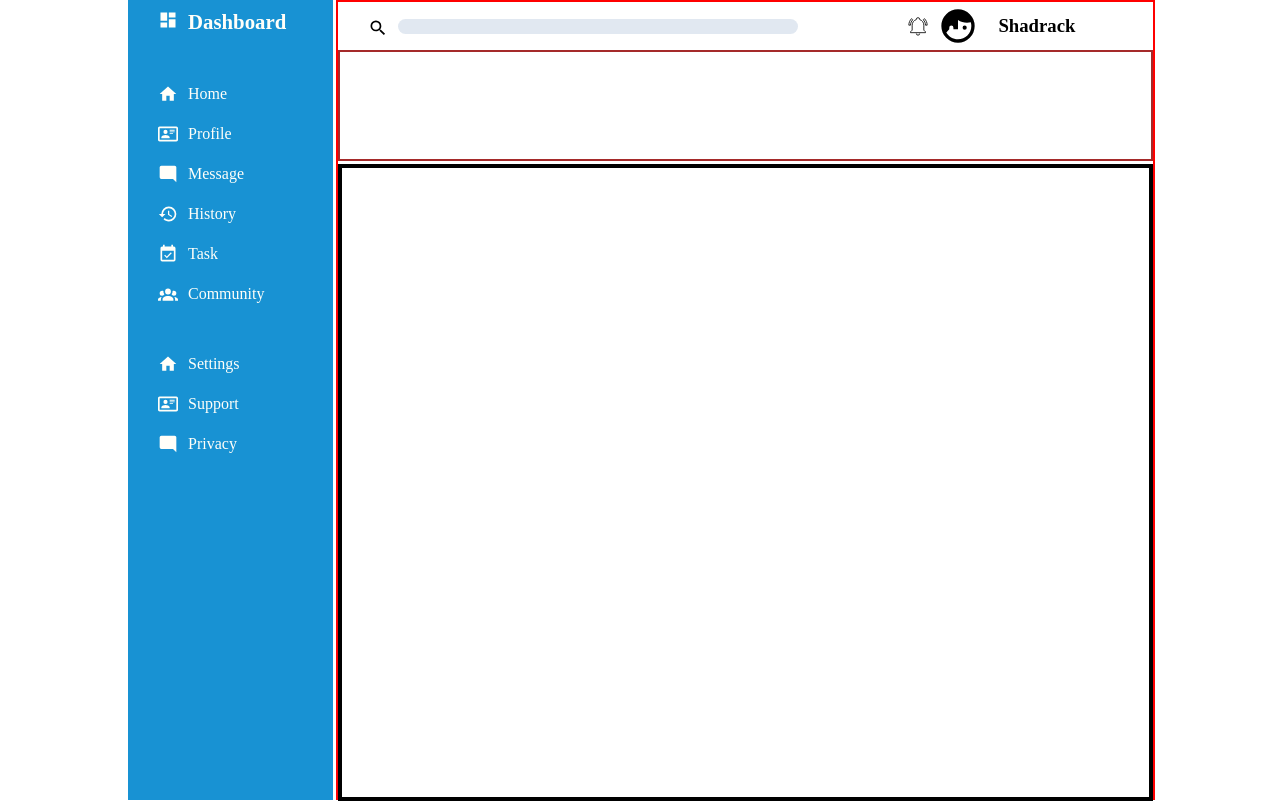
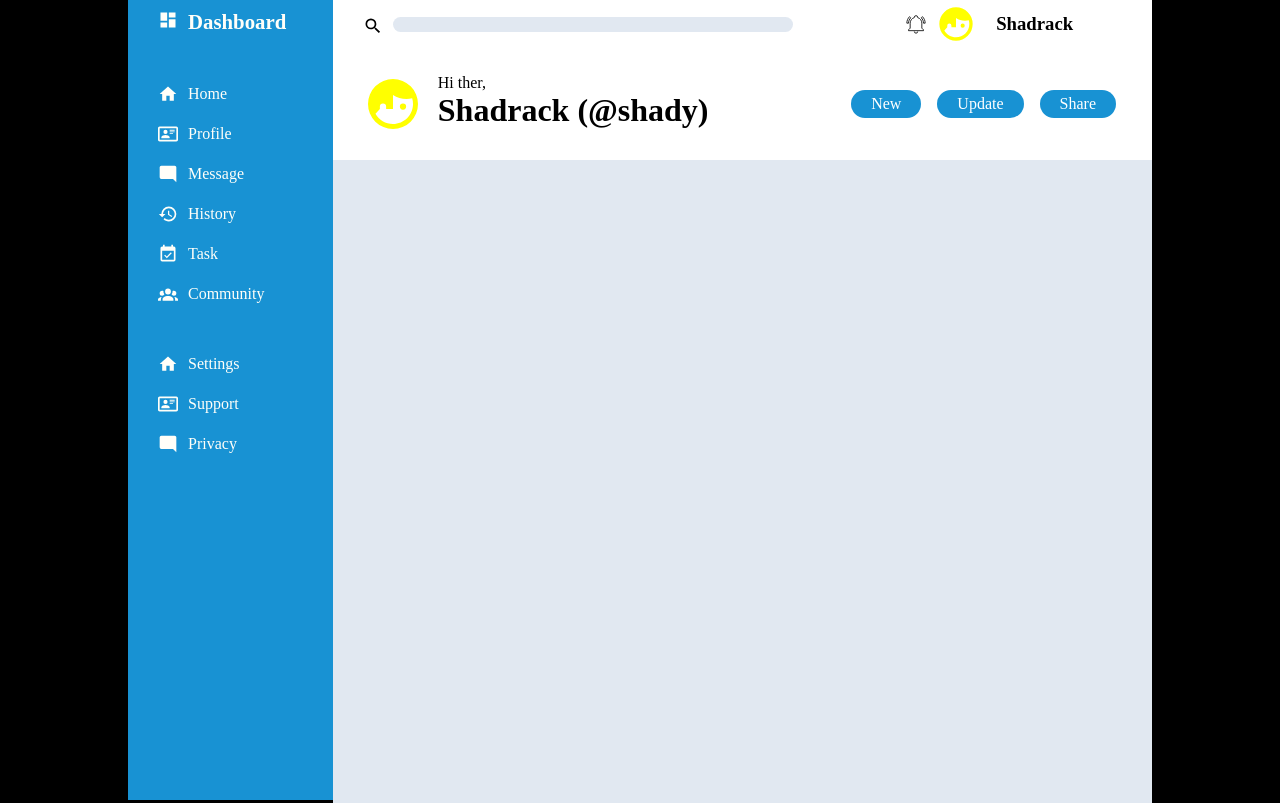
Before and after one commit to Shadrack04/odin-admin-dashboard, a plain HTML site: page index.html in a window 1280 px wide. Drawn offline with Linux system fonts and the light colour scheme.

Commit message:
style the section below the search section

```diff
--- a/index.html
+++ b/index.html
@@ -115,7 +115,22 @@
           <h3>Shadrack</h3>
         </div>
       </div>
-      <div class="bottom-bar"></div>
+      <div class="bottom-bar">
+        <div class="profile-intro">
+          <svg>
+            <use href="sprite.svg#man-face"></use>
+          </svg>
+          <div class="username">
+            <p>Hi ther,</p>
+            <h1>Shadrack (@shady)</h1>
+          </div>
+        </div>
+        <div class="btn-container">
+          <button class="btn new">New</button>
+          <button class="btn update">Update</button>
+          <button class="btn share">Share</button>
+        </div>
+      </div>
     </header>
     <div class="content"></div>
   </main>
--- a/style.css
+++ b/style.css
@@ -5,11 +5,11 @@
 }
 
 body {
+  background-color: black;
   width: 80vw;
   margin: 0 auto;
   display: grid;
   grid-template-columns: 20% 80%;
-  gap: 3px;
 }
 
 aside {
@@ -18,7 +18,7 @@ aside {
   padding-left: 20px;
 }
 main {
-  border: 2px solid red;
+  background-color: #e1e8f1;
   height: 100vh;
   display: grid;
   grid-template-rows: 20% 80%;
@@ -67,7 +67,7 @@ header .top-bar .search-container {
   align-items: center;
 }
 .profile-container svg {
-  fill: black;
+  fill: yellow;
 }
 #profile-head {
   width: 40px;
@@ -80,11 +80,33 @@ header .top-bar .search-container {
 }
 
 header .bottom-bar {
-  border: 2px solid brown;
+  display: flex;
+  align-items: center;
+  justify-content: space-between;
+}
+.bottom-bar .profile-intro {
+  display: flex;
+}
+.profile-intro svg {
+  fill: yellow;
+  width: 60px;
+  height: 60px;
+  margin: 0 15px 0 30px;
+}
+.bottom-bar .btn-container {
+  margin-right: 30px;
+}
+.btn-container .btn {
+  all: unset;
+  background-color: #1892d3;
+  padding: 5px 20px;
+  border-radius: 15px;
+  color: #ffffff;
+  margin: 0 6px;
 }
 
 main .content {
-  border: 4px solid black;
+  background-color: #e1e8f1;
 }
 
 svg {
```
